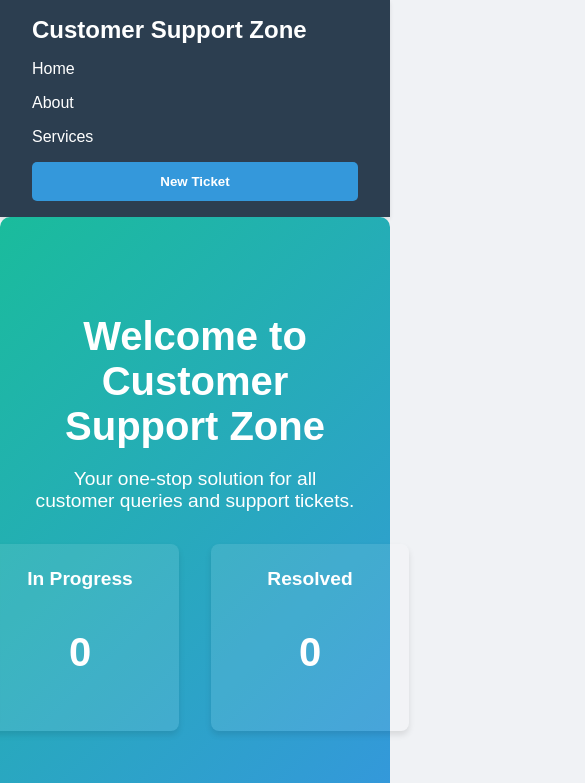
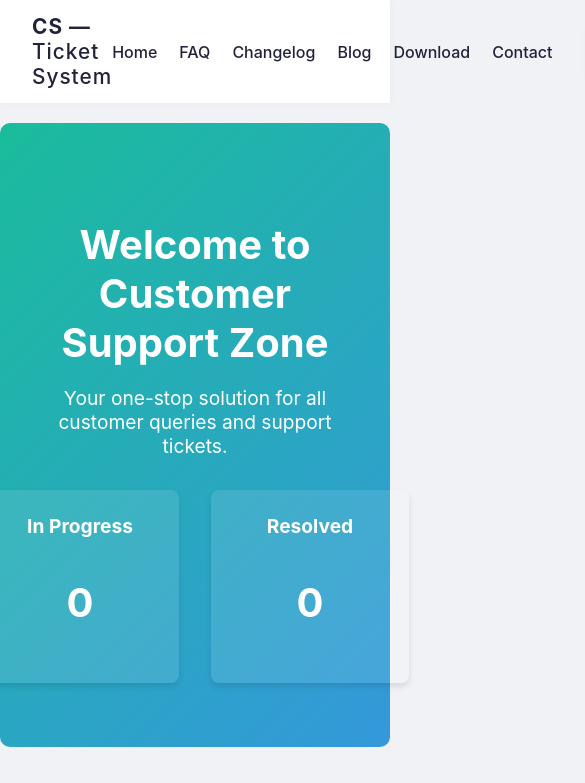
Before and after one commit to atikrahat22/customer-support-zone, a React (Create React App) app: page / in a window 390 px wide. Shown: the top 783 px of the page, 585 px wide, since content can reach past the window. Built offline with nearby package versions, Linux system fonts and the light colour scheme.

Commit message:
nav fixed

```diff
--- a/src/components/Navbar.css
+++ b/src/components/Navbar.css
@@ -2,76 +2,108 @@
   display: flex;
   justify-content: space-between;
   align-items: center;
-  padding: 1rem 2rem;
-  background-color: #2c3e50;
-  color: white;
-  box-shadow: 0 2px 4px rgba(0, 0, 0, 0.1);
+  padding: 14px 32px;
+  background: #fff;
+  border-radius: 0px;
+  box-shadow: 0 1px 8px rgba(0, 0, 0, 0.04);
+  margin-top: 0px;
+  margin-bottom: 20px;
+}
+
+.navbar-left {
+  font-size: 1.3rem;
+  font-weight: bold;
+  letter-spacing: 1px;
 }
 
 .logo {
-  font-size: 1.5rem;
   font-weight: bold;
-  color: white;
-  text-decoration: none;
+  color: #22223b;
+}
+
+.logo-sub {
+  font-weight: 500;
+  color: #22223b;
+}
+
+.navbar-right {
+  display: flex;
+  align-items: center;
+  gap: 18px;
 }
 
 .nav-links {
+  display: flex;
+  gap: 22px;
   list-style: none;
-  display: flex;
-  gap: 1.5rem;
   margin: 0;
   padding: 0;
 }
 
-.nav-links a {
-  color: white;
+.nav-links li a {
   text-decoration: none;
+  color: #22223b;
   font-weight: 500;
-  transition: color 0.3s ease;
+  font-size: 1rem;
+  transition: color 0.2s;
 }
 
-.nav-links a:hover {
-  color: #3498db;
+.nav-links li a:hover {
+  color: #6c63ff;
+}
+
+.status-counters {
+  display: flex;
+  gap: 10px;
+  margin: 0 10px;
+}
+
+.counter {
+  display: flex;
+  flex-direction: column;
+  justify-content: center;
+  align-items: center;
+  padding: 8px 12px;
+  border: 1px solid #e0e0e0;
+  border-radius: 8px;
+  line-height: 1;
+  font-family: 'Inter', sans-serif;
+}
+
+.counter span {
+  font-size: 1.5rem;
+  font-weight: 700;
+  color: #333;
+}
+
+.counter p {
+  font-size: 0.8rem;
+  color: #888;
+  margin: 0;
 }
 
 .new-ticket-btn {
-  background-color: #3498db;
-  color: white;
+  background: linear-gradient(90deg, #7f53ff 0%, #647dee 100%);
+  color: #fff;
   border: none;
-  padding: 0.75rem 1.5rem;
-  border-radius: 5px;
+  border-radius: 6px;
+  padding: 8px 22px;
+  font-size: 1rem;
+  font-weight: 600;
+  margin-left: 18px;
   cursor: pointer;
-  font-weight: 600;
-  transition: background-color 0.3s ease;
-  margin-left: 1.5rem;
+  display: flex;
+  align-items: center;
+  gap: 7px;
+  box-shadow: 0 2px 8px rgba(100, 125, 222, 0.08);
+  transition: background 0.2s;
+}
+
+.new-ticket-btn .plus {
+  font-size: 1.2em;
+  margin-right: 4px;
 }
 
 .new-ticket-btn:hover {
-  background-color: #2980b9;
+  background: linear-gradient(90deg, #647dee 0%, #7f53ff 100%);
 }
-
-@media (max-width: 768px) {
-  .navbar {
-    flex-direction: column;
-    align-items: flex-start;
-  }
-
-  .navbar-right {
-    flex-direction: column;
-    width: 100%;
-    margin-top: 1rem;
-    align-items: flex-start;
-  }
-
-  .nav-links {
-    flex-direction: column;
-    gap: 1rem;
-    width: 100%;
-  }
-
-  .new-ticket-btn {
-    margin-left: 0;
-    margin-top: 1rem;
-    width: 100%;
-  }
-}
--- a/src/components/Navbar.jsx
+++ b/src/components/Navbar.jsx
@@ -5,17 +5,22 @@ const Navbar = () => {
   return (
     <nav className="navbar">
       <div className="navbar-left">
-        <a href="/" className="logo">
-          Customer Support Zone
-        </a>
+        <span className="logo">
+          <b>CS</b> — <span className="logo-sub">Ticket System</span>
+        </span>
       </div>
       <div className="navbar-right">
         <ul className="nav-links">
           <li><a href="#">Home</a></li>
-          <li><a href="#">About</a></li>
-          <li><a href="#">Services</a></li>
+          <li><a href="#">FAQ</a></li>
+          <li><a href="#">Changelog</a></li>
+          <li><a href="#">Blog</a></li>
+          <li><a href="#">Download</a></li>
+          <li><a href="#">Contact</a></li>
         </ul>
-        <button className="new-ticket-btn">New Ticket</button>
+        <button className="new-ticket-btn">
+          <span className="plus">+</span> New Ticket
+        </button>
       </div>
     </nav>
   );
--- a/src/index.css
+++ b/src/index.css
@@ -1,4 +1,4 @@
 body {
   margin: 0;
-  font-family: sans-serif;
+  padding: 0;
 }
```
